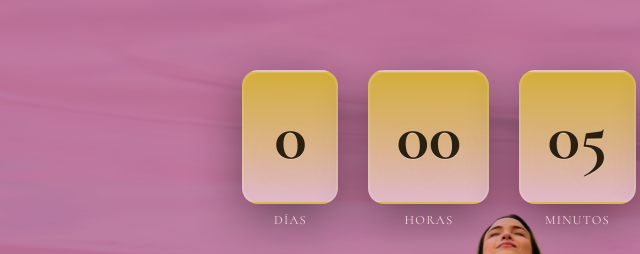
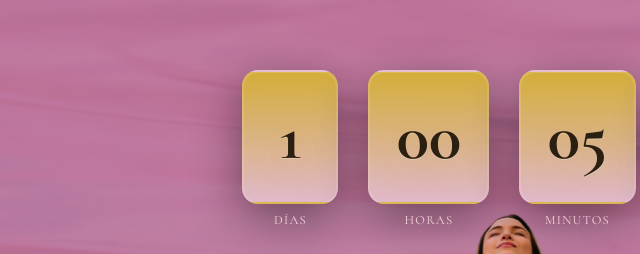
Before and after one commit to MindfulFunnels/mujer-fenix, an Astro site: page /countdown in a window 1280 px wide. Shown: the part 250-504 px from the top of the page, 128-768 px from the left. Built offline with nearby package versions, Linux system fonts and the light colour scheme; Astro itself is replaced by a stand-in of ours; a web font is replaced by a local one.

Commit message:
feat: corregir fecha del evento en el componente Countdown

```diff
--- a/src/components/Countdown.tsx
+++ b/src/components/Countdown.tsx
@@ -1,7 +1,7 @@
 import React, { useState, useEffect } from "react";
 
 function getTimeLeft() {
-  const eventDate = new Date("2025-08-30T17:55:00");
+  const eventDate = new Date("2025-08-31T17:55:00");
   const now = new Date();
   const diff = eventDate.getTime() - now.getTime();
   if (diff <= 0) return { days: 0, hours: 0, minutes: 0, seconds: 0 };
```
